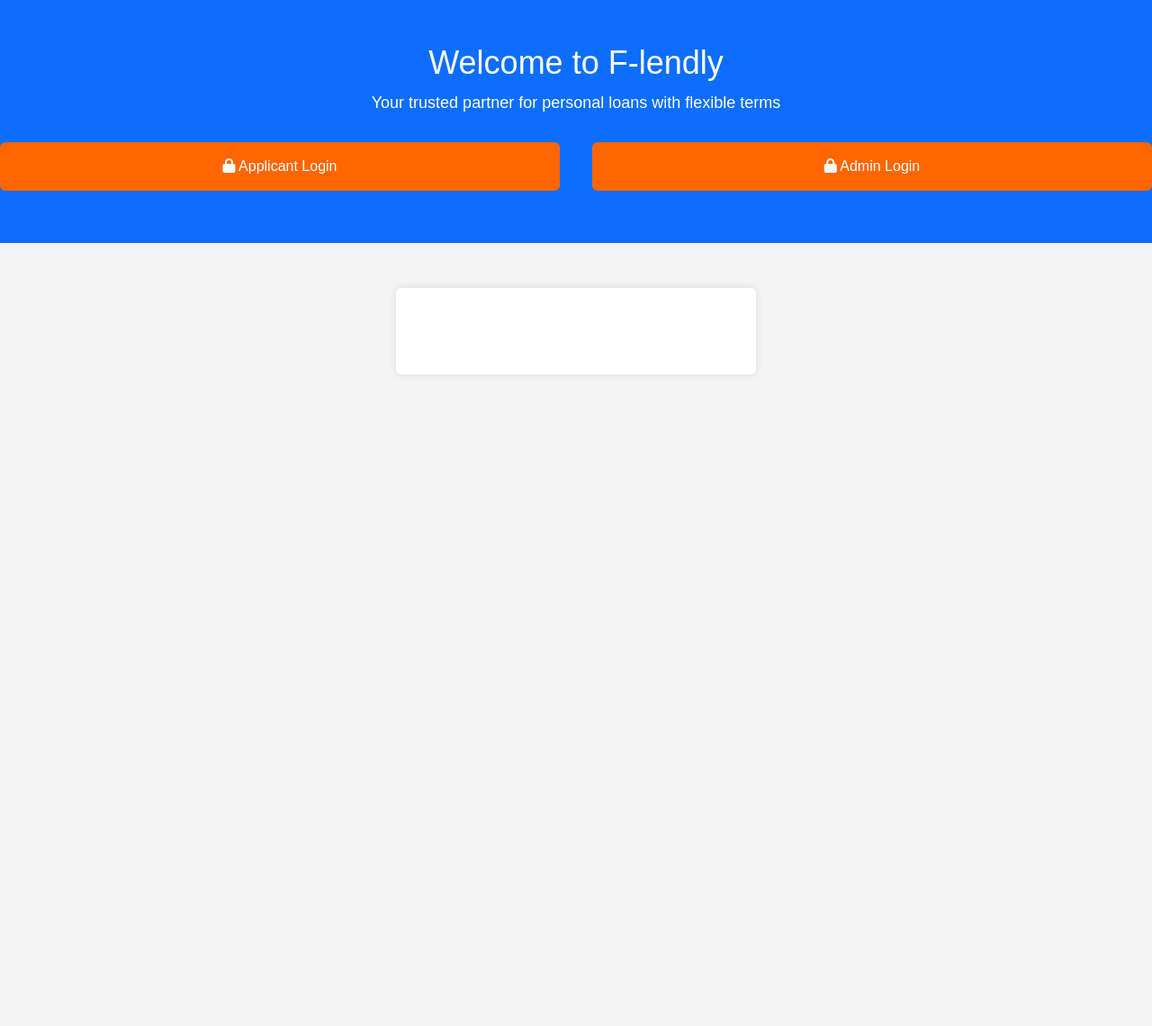
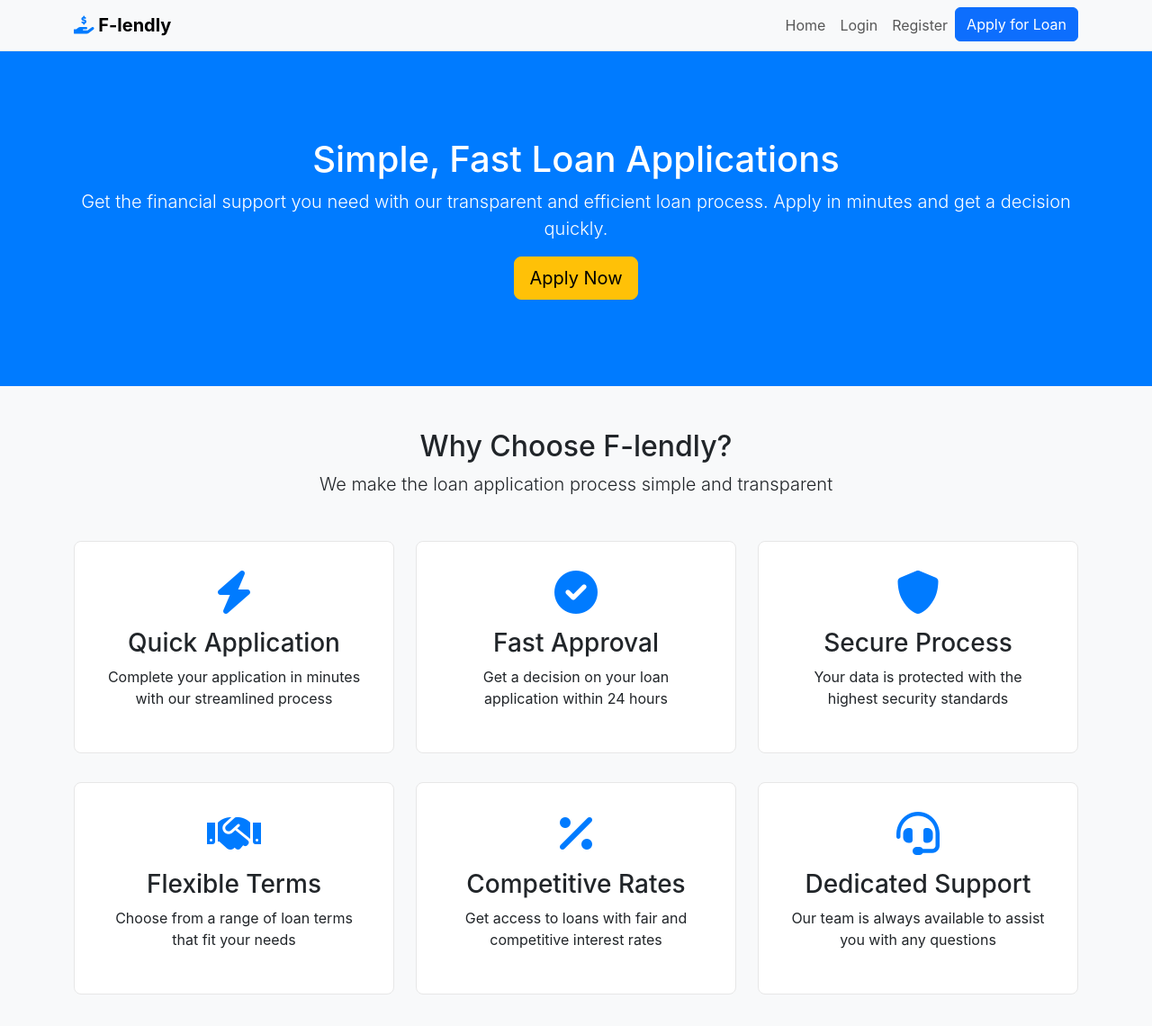
Before and after one commit to yrlnls/F_LENDLY, a plain HTML site: page index.html in a window 1280 px wide. Shown: the top 1140 px of the page at 90% size. Before the commit the page ends 800 px from the top, so only its background shows below. Drawn offline with nearby package versions, Linux system fonts and the light colour scheme.

Commit message:
improved the ui

```diff
--- a/index.html
+++ b/index.html
@@ -17,98 +17,112 @@
   <link rel="stylesheet" href="style.css" />
 </head>
 <body>
-  <div class="hero-section text-center py-5 bg-primary text-white">
-    <h1>Welcome to F-lendly</h1>
-    <p>Your trusted partner for personal loans with flexible terms</p>
-    <div class="cta-buttons mt-3">
-      <button id="showApplicantLogin" class="btn btn-light me-3">
-        <i class="fas fa-lock"></i> Applicant Login
+  <nav class="navbar navbar-expand-lg navbar-light bg-light">
+    <div class="container">
+      <a class="navbar-brand fw-bold" href="#">
+        <i class="fas fa-hand-holding-dollar"></i> F-lendly
+      </a>
+      <button
+        class="navbar-toggler"
+        type="button"
+        data-bs-toggle="collapse"
+        data-bs-target="#navbarNav"
+        aria-controls="navbarNav"
+        aria-expanded="false"
+        aria-label="Toggle navigation"
+      >
+        <span class="navbar-toggler-icon"></span>
       </button>
-      <button id="showAdminLogin" class="btn btn-outline-light">
-        <i class="fas fa-lock"></i> Admin Login
-      </button>
+      <div class="collapse navbar-collapse" id="navbarNav">
+        <ul class="navbar-nav ms-auto">
+          <li class="nav-item">
+            <a class="nav-link" href="#">Home</a>
+          </li>
+          <li class="nav-item">
+            <a class="nav-link" href="#">Login</a>
+          </li>
+          <li class="nav-item">
+            <a class="nav-link" href="#">Register</a>
+          </li>
+          <li class="nav-item">
+            <a class="btn btn-primary" href="#">Apply for Loan</a>
+          </li>
+        </ul>
+      </div>
     </div>
-  </div>
+  </nav>
 
-  <div class="container py-5">
-    <!-- Applicant Login -->
-    <div id="applicantLoginContainer" style="display:none; max-width:400px; margin:auto;">
-      <h2 class="text-center mb-4">Applicant Login</h2>
-      <form id="applicantLoginForm">
-        <input
-          type="text"
-          id="applicantUsername"
-          class="form-control mb-3"
-          placeholder="Username"
-          required
-        />
-        <input
-          type="password"
-          id="applicantPassword"
-          class="form-control mb-3"
-          placeholder="Password"
-          required
-        />
-        <button type="submit" class="btn btn-primary w-100 mb-2">
-          <i class="fas fa-sign-in-alt"></i> Login
-        </button>
-      </form>
-      <button id="showRegisterForm" class="btn btn-link w-100">
-        New applicant? Register here
-      </button>
+  <header class="hero-section text-center text-white">
+    <div class="container">
+      <h1>Simple, Fast Loan Applications</h1>
+      <p class="lead">
+        Get the financial support you need with our transparent and efficient loan process. Apply in minutes and get a decision quickly.
+      </p>
+      <a href="#" class="btn btn-warning btn-lg">Apply Now</a>
+    </div>
+  </header>
 
-      <!-- Registration Form -->
-      <div id="registerFormContainer" style="display:none;">
-        <h3 class="mt-4">Register as Applicant</h3>
-        <form id="registerForm">
-          <input
-            type="text"
-            id="registerUsername"
-            class="form-control mb-3"
-            placeholder="Choose a Username"
-            required
-          />
-          <input
-            type="password"
-            id="registerPassword"
-            class="form-control mb-3"
-            placeholder="Choose a Password"
-            required
-          />
-          <button type="submit" class="btn btn-success w-100">
-            <i class="fas fa-user-plus"></i> Register
-          </button>
-        </form>
+  <section class="why-choose-us py-5">
+    <div class="container text-center">
+      <h2>Why Choose F-lendly?</h2>
+      <p class="lead mb-5">We make the loan application process simple and transparent</p>
+      <div class="row">
+        <div class="col-md-4">
+          <div class="feature-box">
+            <i class="fas fa-bolt fa-3x"></i>
+            <h3>Quick Application</h3>
+            <p>Complete your application in minutes with our streamlined process</p>
+          </div>
+        </div>
+        <div class="col-md-4">
+          <div class="feature-box">
+            <i class="fas fa-check-circle fa-3x"></i>
+            <h3>Fast Approval</h3>
+            <p>Get a decision on your loan application within 24 hours</p>
+          </div>
+        </div>
+        <div class="col-md-4">
+          <div class="feature-box">
+            <i class="fas fa-shield-alt fa-3x"></i>
+            <h3>Secure Process</h3>
+            <p>Your data is protected with the highest security standards</p>
+          </div>
+        </div>
+        <div class="col-md-4">
+          <div class="feature-box">
+            <i class="fas fa-handshake fa-3x"></i>
+            <h3>Flexible Terms</h3>
+            <p>Choose from a range of loan terms that fit your needs</p>
+          </div>
+        </div>
+        <div class="col-md-4">
+          <div class="feature-box">
+            <i class="fas fa-percent fa-3x"></i>
+            <h3>Competitive Rates</h3>
+            <p>Get access to loans with fair and competitive interest rates</p>
+          </div>
+        </div>
+        <div class="col-md-4">
+          <div class="feature-box">
+            <i class="fas fa-headset fa-3x"></i>
+            <h3>Dedicated Support</h3>
+            <p>Our team is always available to assist you with any questions</p>
+          </div>
+        </div>
       </div>
-      <div id="registerMessage" class="mt-3 text-center"></div>
     </div>
+  </section>
 
-    <!-- Admin Login -->
-    <div id="adminLoginContainer" style="display:none; max-width:400px; margin:auto;">
-      <h2 class="text-center mb-4">Admin Login</h2>
-      <form id="adminLoginForm">
-        <input
-          type="text"
-          id="adminUsername"
-          class="form-control mb-3"
-          placeholder="Admin Username"
-          required
-        />
-        <input
-          type="password"
-          id="adminPassword"
-          class="form-control mb-3"
-          placeholder="Password"
-          required
-        />
-        <button type="submit" class="btn btn-primary w-100">
-          <i class="fas fa-sign-in-alt"></i> Login
-        </button>
-      </form>
-      <div id="adminMessage" class="mt-3 text-center"></div>
+  <section class="ready-to-start text-center py-5 bg-light">
+    <div class="container">
+      <h2>Ready to Get Started?</h2>
+      <p class="lead">Apply for a loan today and get the financial support you need.</p>
+      <a href="#" class="btn btn-primary btn-lg">Apply Now</a>
+      <a href="#" class="btn btn-secondary btn-lg">Login</a>
     </div>
-  </div>
+  </section>
 
+  <script src="https://cdn.jsdelivr.net/npm/bootstrap@5.3.0-alpha1/dist/js/bootstrap.bundle.min.js"></script>
   <script src="script.js"></script>
 </body>
 </html>
--- a/style.css
+++ b/style.css
@@ -1,97 +1,39 @@
-/* General styles */
 body {
-    font-family: Arial, sans-serif;
-    margin: 0;
-    padding: 0;
-    background-color: #f4f4f4;
-  }
+  font-family: -apple-system, BlinkMacSystemFont, "Segoe UI", Roboto, "Helvetica Neue", Arial, sans-serif;
+  background-color: #f8f9fa;
+}
 
-  h2 {
-    text-align: center;
-  }
+.navbar {
+  border-bottom: 1px solid #e7e7e7;
+}
 
-  .form-container, .container {
-    max-width: 400px;
-    margin: 50px auto;
-    padding: 20px;
-    background: #fff;
-    border-radius: 5px;
-    box-shadow: 0 0 10px rgba(0,0,0,0.1);
-  }
+.navbar-brand i {
+  color: #007bff;
+}
 
-  input, button {
-    width: 100%;
-    padding: 10px;
-    margin: 10px 0;
-  }
+.hero-section {
+  background-color: #007bff;
+  padding: 6rem 0;
+}
 
-  button {
-    background-color: #4CAF50;
-    color: white;
-    border: none;
-    cursor: pointer;
-  }
+.why-choose-us .feature-box {
+  background-color: #fff;
+  border: 1px solid #e7e7e7;
+  border-radius: 0.5rem;
+  padding: 2rem;
+  margin-bottom: 2rem;
+  transition: box-shadow 0.3s ease;
+}
 
-  button:hover {
-    background-color: #45a049;
-  }
-/* Simple styles for landing page */
-body {
-  font-family: Arial, sans-serif;
-  margin: 0;
-  padding: 0;
-  background-color: #f4f4f4;
+.why-choose-us .feature-box:hover {
+  box-shadow: 0 0.5rem 1rem rgba(0, 0, 0, 0.15);
 }
-.hero-section {
-  background-color: #4CAF50;
-  color: white;
-  padding: 60px 0;
-  text-align: center;
+
+.why-choose-us .feature-box i {
+  color: #007bff;
+  margin-bottom: 1rem;
 }
-.hero-section h1 {
-  font-size: 36px;
-  margin-bottom: 10px;
+
+.ready-to-start .btn {
+  margin: 0 0.5rem;
 }
-.hero-section p {
-  font-size: 18px;
-  margin-bottom: 20px;
-}
-.cta-buttons {
-  display: flex;
-  justify-content: center;
-  gap: 20px;
-}
-.cta-buttons button {
-  background-color: #ff6600;
-  color: white;
-  padding: 15px 30px;
-  font-size: 16px;
-  border: none;
-  cursor: pointer;
-  transition: background-color 0.3s ease;
-}
-.cta-buttons button:hover {
-  background-color: #e55b00;
-}
-.benefits {
-  background-color: #fff;
-  padding: 40px 0;
-  text-align: center;
-}
-.benefit-item {
-  display: inline-block;
-  width: 30%;
-  margin: 20px;
-  padding: 20px;
-  background-color: #f9f9f9;
-  border-radius: 8px;
-  box-shadow: 0 4px 8px rgba(0,0,0,0.1);
-}
-.benefit-item h3 {
-  font-size: 24px;
-  margin-bottom: 10px;
-}
-.benefit-item p {
-  font-size: 16px;
-  color: #555;
-}
```
Also changed, not shown: db.json (+22 -4 lines), media/UI.jpg (added).
